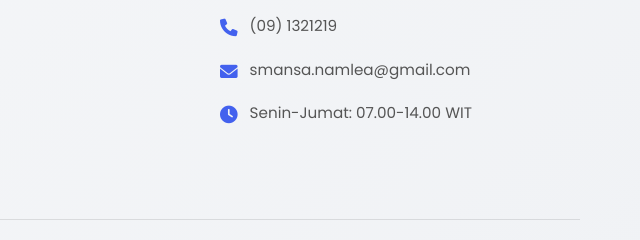
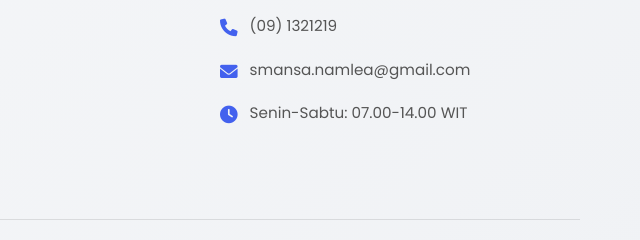
Before and after one commit to MegiM05/smansa, a plain HTML site: page index.html in a window 1280 px wide. Shown: the part 3027-3267 px from the top of the page, 640-1280 px from the left. Drawn offline with Linux system fonts and the light colour scheme.

Commit message:
Update index.html

```diff
--- a/index.html
+++ b/index.html
@@ -263,7 +263,7 @@
                     </div>
                     <div class="contact-info">
                         <i class="fas fa-clock"></i>
-                        <span>Senin-Jumat: 07.00-14.00 WIT</span>
+                        <span>Senin-Sabtu: 07.00-14.00 WIT</span>
                     </div>
                 </div>
             </div>
```
